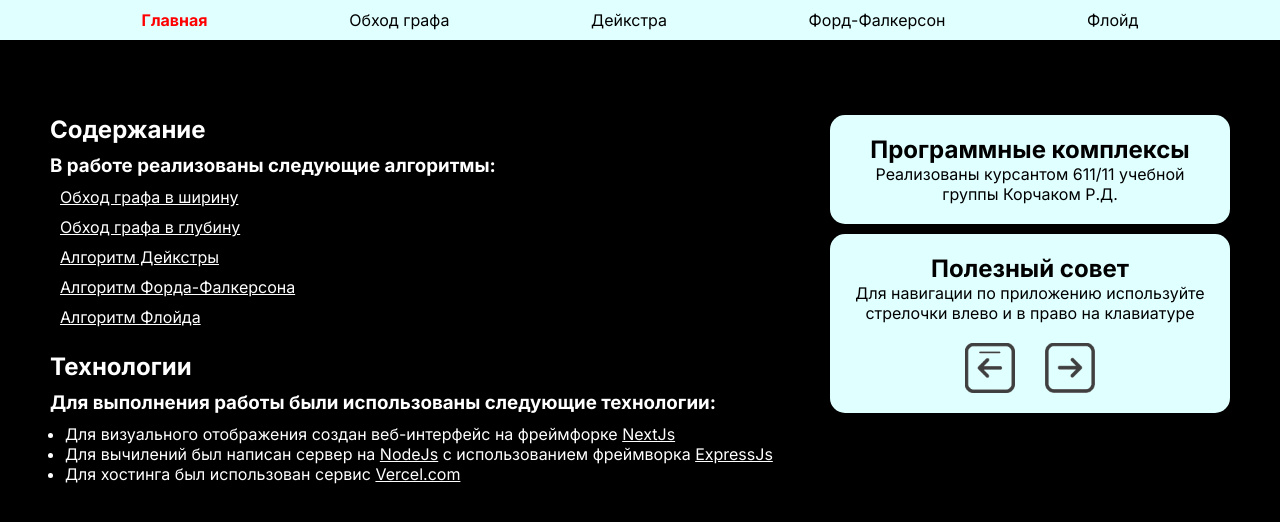
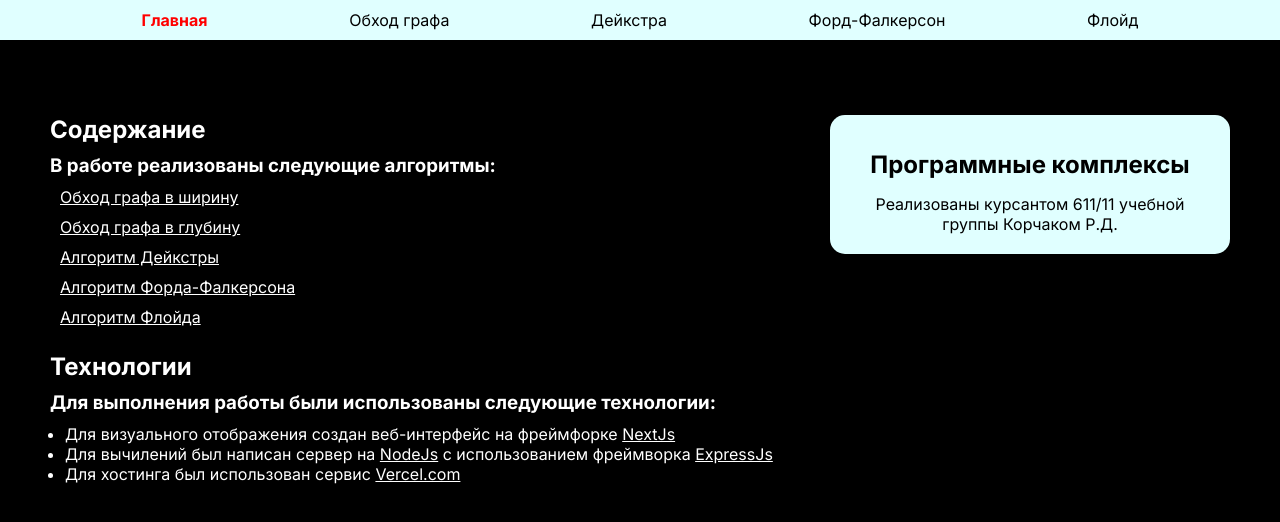
Before and after one commit to keyready/dijkstra, a Next.js app: page / in a window 1280 px wide. Before the commit this address had no page. Shown: the top 522 px of the page. Built offline with nearby package versions, Linux system fonts and the light colour scheme.

Commit message:
вырезал переключение между вкладками, потому что в проде были баги

```diff
--- a/app/layout.js
+++ b/app/layout.js
@@ -1,7 +1,6 @@
 import './globals.css';
 import { Inter } from 'next/font/google';
 import { Header } from '@/components/Header';
-import { TabsCheck } from '@/components/TabsCheck';
 
 const inter = Inter({ subsets: ['latin'] });
 
@@ -14,7 +13,7 @@ export default function RootLayout({ children }) {
     return (
         <html lang="en">
             <body className={inter.className}>
-                <TabsCheck />
+                {/* <TabsCheck /> */}
                 <Header />
                 <div className="page">{children}</div>
             </body>
--- a/app/page.js
+++ b/app/page.js
@@ -17,17 +17,17 @@ export default function Home() {
                         Реализованы курсантом 611/11 учебной группы Корчаком Р.Д.
                     </p>
                 </div>
-                <div className={classes.tip}>
-                    <h2 className={classes.tipTitle}>Полезный совет</h2>
-                    <p className={classes.tipDescription}>
-                        Для навигации по приложению используйте стрелочки влево и в право на
-                        клавиатуре
-                    </p>
-                    <div className={classes.images}>
-                        <Image className={classes.image} src={LeftArrow} alt="Стрелочка влево" />
-                        <Image className={classes.image} src={RightArrow} alt="Стрелочка вправо" />
-                    </div>
-                </div>
+                {/* <div className={classes.tip}> */}
+                {/*    <h2 className={classes.tipTitle}>Полезный совет</h2> */}
+                {/*    <p className={classes.tipDescription}> */}
+                {/*        Для навигации по приложению используйте стрелочки влево и в право на */}
+                {/*        клавиатуре */}
+                {/*    </p> */}
+                {/*    <div className={classes.images}> */}
+                {/*        <Image className={classes.image} src={LeftArrow} alt="Стрелочка влево" /> */}
+                {/*        <Image className={classes.image} src={RightArrow} alt="Стрелочка вправо" /> */}
+                {/*    </div> */}
+                {/* </div> */}
             </div>
 
             <h2 className={classes.title}>Содержание</h2>
--- a/app/page.module.scss
+++ b/app/page.module.scss
@@ -81,6 +81,7 @@
 .tipTitle {
     width: 100%;
     text-align: center;
+    margin: 15px 0;
 }
 
 .tipDescription {
```
